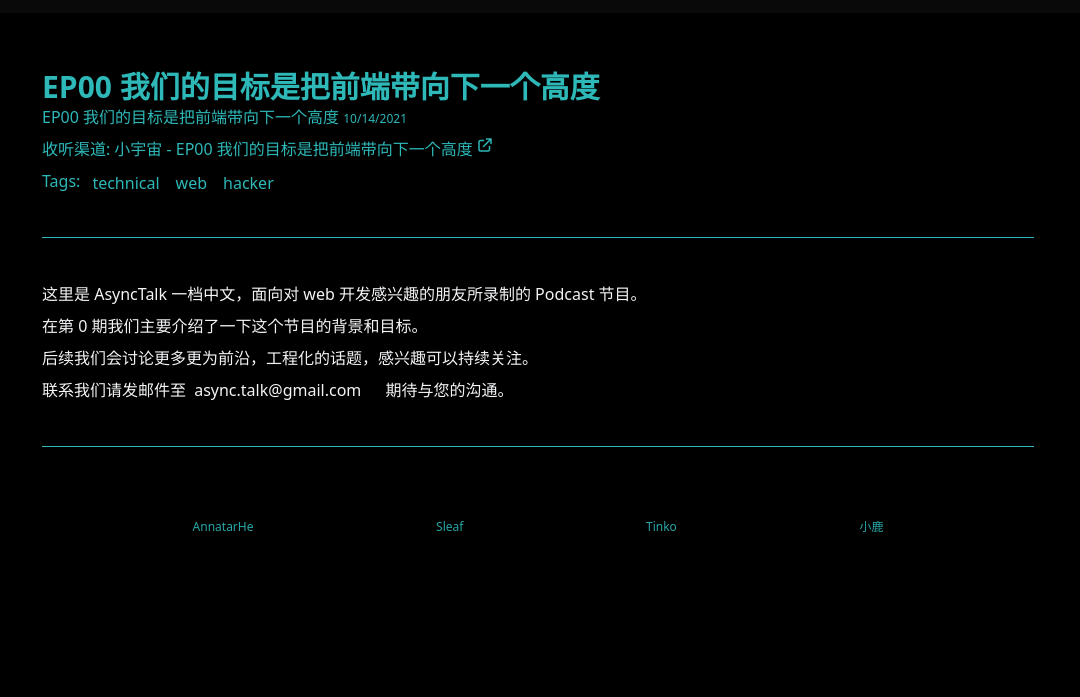
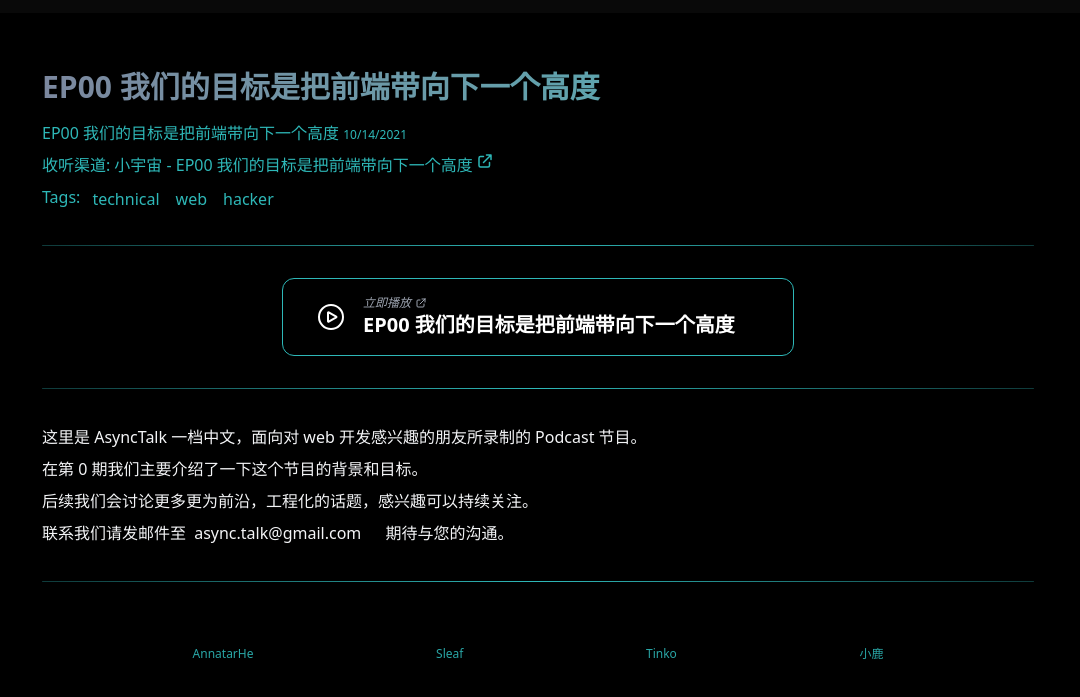
Before and after one commit to AsyncTalk/website, an Astro site: page /posts//ep0 in a window 1280 px wide. Shown: the part 51-748 px from the top of the page, without its empty margins (102-1182 px from the left). Built offline with nearby package versions, Linux system fonts and the light colour scheme; Astro itself is replaced by a stand-in of ours.

Commit message:
feat(deps): upgrade deps (#33)
* feat(deps): upgrade deps

* feat(post): add a player component in post

* feat(post): update hr and title styles

* fix(link): fix className conflicts in external link

```diff
--- a/src/components/OpenGraph/OG.tsx
+++ b/src/components/OpenGraph/OG.tsx
@@ -1,4 +1,4 @@
-const primaryColor = '#2eb8b8'
+const primaryColor = 'oklch(71.33% 0.112 194.94)'
 const ratio = 1.5
 const logo = 'https://ik.imagekit.io/annatarhe/asynctalk-logo.png?updatedAt=1716360363124'
 
--- /dev/null
+++ b/src/components/Player.astro
@@ -0,0 +1,53 @@
+---
+import IconExternalLink from "./icons/external-link.astro";
+interface Props {
+  link: string;
+  title: string;
+}
+
+const { link, title } = Astro.props;
+---
+
+<a
+  href={link}
+  target="_blank"
+  referrerpolicy="no-referrer"
+  class="w-full py-2 px-6 lg:w-128 mx-auto lg:py-4 lg:px-8 flex items-center gap-4 border rounded-xl player-wrapper text-white transition-all duration-300 active:scale-95"
+>
+  <div>
+    <svg
+      xmlns="http://www.w3.org/2000/svg"
+      fill="none"
+      viewBox="0 0 24 24"
+      stroke-width="1.5"
+      stroke="currentColor"
+      class="w-8 h-8"
+    >
+      <path
+        stroke-linecap="round"
+        stroke-linejoin="round"
+        d="M21 12a9 9 0 1 1-18 0 9 9 0 0 1 18 0Z"></path>
+      <path
+        stroke-linecap="round"
+        stroke-linejoin="round"
+        d="M15.91 11.672a.375.375 0 0 1 0 .656l-5.603 3.113a.375.375 0 0 1-.557-.328V8.887c0-.286.307-.466.557-.327l5.603 3.112Z"
+      ></path>
+    </svg>
+  </div>
+  <div>
+    <span class="text-xs text-gray-400 italic flex items-center">
+      立即播放
+      <IconExternalLink className="ml-1 h-3 w-3" />
+    </span>
+    <h1 class="text-xl font-bold">{title}</h1>
+  </div>
+</a>
+
+<style>
+  .player-wrapper {
+    border-color: var(--at-primary-color);
+    &:hover {
+      background-color: oklch(71.33% 0.112 194.94 / 31.65%);
+    }
+  }
+</style>
--- a/src/components/icons/external-link.astro
+++ b/src/components/icons/external-link.astro
@@ -4,11 +4,25 @@ type Props = {
 };
 
 const { className } = Astro.props;
+
+let finalClassNames = [];
+
+if (className) {
+  finalClassNames.push(...className.split(" ").map((x) => x.trim()));
+}
+
+if (!finalClassNames.some((x) => x.startsWith("h-"))) {
+  finalClassNames.push("h-6");
+}
+
+if (!finalClassNames.some((x) => x.startsWith("w-"))) {
+  finalClassNames.push("w-6");
+}
 ---
 
 <svg
   xmlns="http://www.w3.org/2000/svg"
-  class={`h-6 w-6 ${className ?? ""}`}
+  class={finalClassNames.join(" ")}
   fill="none"
   viewBox="0 0 24 24"
   stroke="currentColor"
--- a/src/components/markdown/Hr.astro
+++ b/src/components/markdown/Hr.astro
@@ -1,7 +1,23 @@
-<hr class="my-8 hr" />
+---
+interface Props {
+  className?: string;
+}
+
+const { className } = Astro.props;
+---
+
+<hr class={`my-8 hr rounded ${className ?? ""}`} />
 
 <style>
   .hr {
-    border-color: var(--at-primary-color);
+    height: 1px;
+    width: 100%;
+    border-top-width: 0;
+    background-image: linear-gradient(
+      to right,
+      var(--at-primary-color-light) 0%,
+      var(--at-primary-color) 50%,
+      var(--at-primary-color-light) 100%
+    );
   }
 </style>
--- a/src/global.css
+++ b/src/global.css
@@ -3,7 +3,7 @@ html {
   --header-height: 4rem;
   --footer-height: 8rem;
   --body-min-height: calc(100vh - var(--header-height) - var(--footer-height));
-  --at-primary-color: #2eb8b8;
+  --at-primary-color: oklch(71.33% 0.112 194.94);
 }
 
 .border-primary {
--- a/src/layouts/Layout.astro
+++ b/src/layouts/Layout.astro
@@ -37,7 +37,8 @@ const { title } = Astro.props;
 </html>
 <style is:global>
   :root {
-    --at-primary-color: #2eb8b8;
+    --at-primary-color: oklch(71.33% 0.112 194.94);
+    --at-primary-color-light: oklch(71.33% 0.112 194.94 / 31.65%);
     --accent: 136, 58, 234;
     --accent-light: 224, 204, 250;
     --accent-dark: 49, 10, 101;
@@ -66,7 +67,7 @@ const { title } = Astro.props;
   }
 
   ::selection {
-    background-color: #2eb8b8;
+    background-color: var(--at-primary-color);
     color: rgb(249, 250, 251);
   }
 
--- a/src/pages/posts/[...slug].astro
+++ b/src/pages/posts/[...slug].astro
@@ -17,6 +17,7 @@ import Hr from "../../components/markdown/Hr.astro";
 import A from "../../components/markdown/A.astro";
 import P from "../../components/markdown/P.astro";
 import type { InferGetStaticPropsType } from "astro";
+import Player from "../../components/Player.astro";
 
 export async function getStaticPaths() {
   const posts = await getCollection("posts");
@@ -82,8 +83,13 @@ const imgUrl = `${Astro.site?.origin}${post.slug}-og.png`;
         />
       )
     }
-    <a href={post.slug!} class="hover:underline">
-      <h1 class="text-3xl font-bold">{frontData.title}</h1>
+    <a
+      href={post.slug!}
+      class="hover:scale-105 block transition-transform duration-150 origin-left"
+    >
+      <h1 class="text-3xl mb-4 font-extrabold at-post-title">
+        {frontData.title}
+      </h1>
     </a>
     <a data-href={post.slug} href={post.slug!} class="hover:underline">
       {frontData.title}
@@ -133,7 +139,9 @@ const imgUrl = `${Astro.site?.origin}${post.slug}-og.png`;
       )
     }
 
-    <hr class="my-10 border-primary" />
+    <Hr className="my-10" />
+    <Player link={post.data.xyzLink!} title={frontData.title} />
+    <Hr className="my-10" />
 
     <article
       class="leading-loose w-full at-mdx-content at-scrollbar text-gray-100 break-all"
@@ -151,8 +159,19 @@ const imgUrl = `${Astro.site?.origin}${post.slug}-og.png`;
           p: P,
         }}
       />
-      <!-- </MDXProvider> -->
-      <hr class="my-10 border-primary" />
+      <Hr className="my-10" />
     </article>
   </div>
 </PageLayout>
+
+<style>
+  .at-post-title {
+    background-image: linear-gradient(
+      90deg,
+      oklch(65.82% 0.04 263.51 / 92.94%),
+      var(--at-primary-color)
+    );
+    -webkit-background-clip: text;
+    -webkit-text-fill-color: transparent;
+  }
+</style>
--- a/tailwind.config.js
+++ b/tailwind.config.js
@@ -3,8 +3,11 @@ export default {
   content: ["./src/**/*.{astro,html,js,jsx,md,mdx,svelte,ts,tsx,vue}"],
   theme: {
     extend: {
+      width: {
+        '128': '32rem',
+      },
       colors: {
-        primary: '#2EB8B8'
+        primary: '#2eb8b8'
       }
     },
   },
```
Also changed, not shown: package.json (+16 -14 lines), pnpm-lock.yaml, 1 other file.
